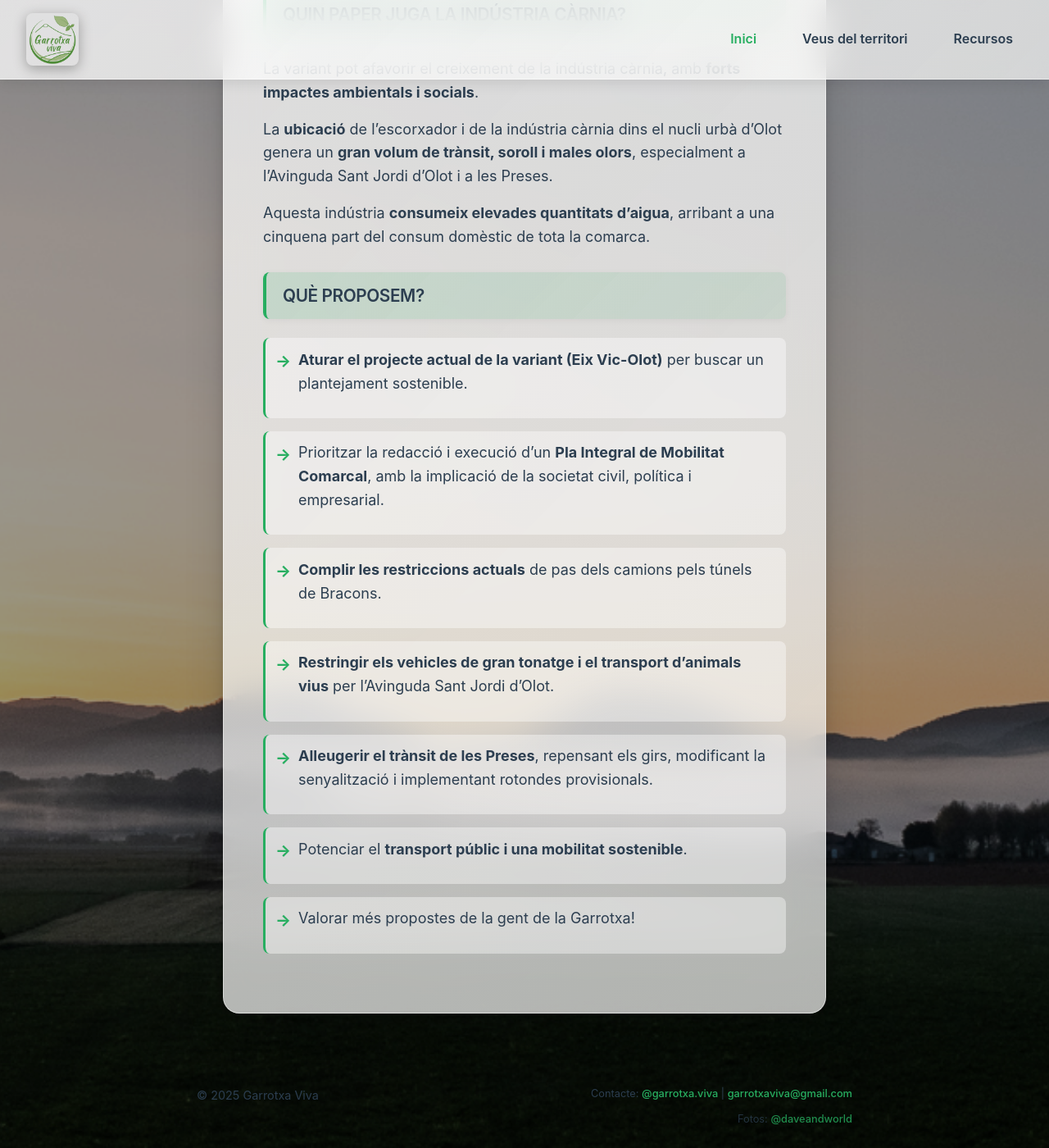
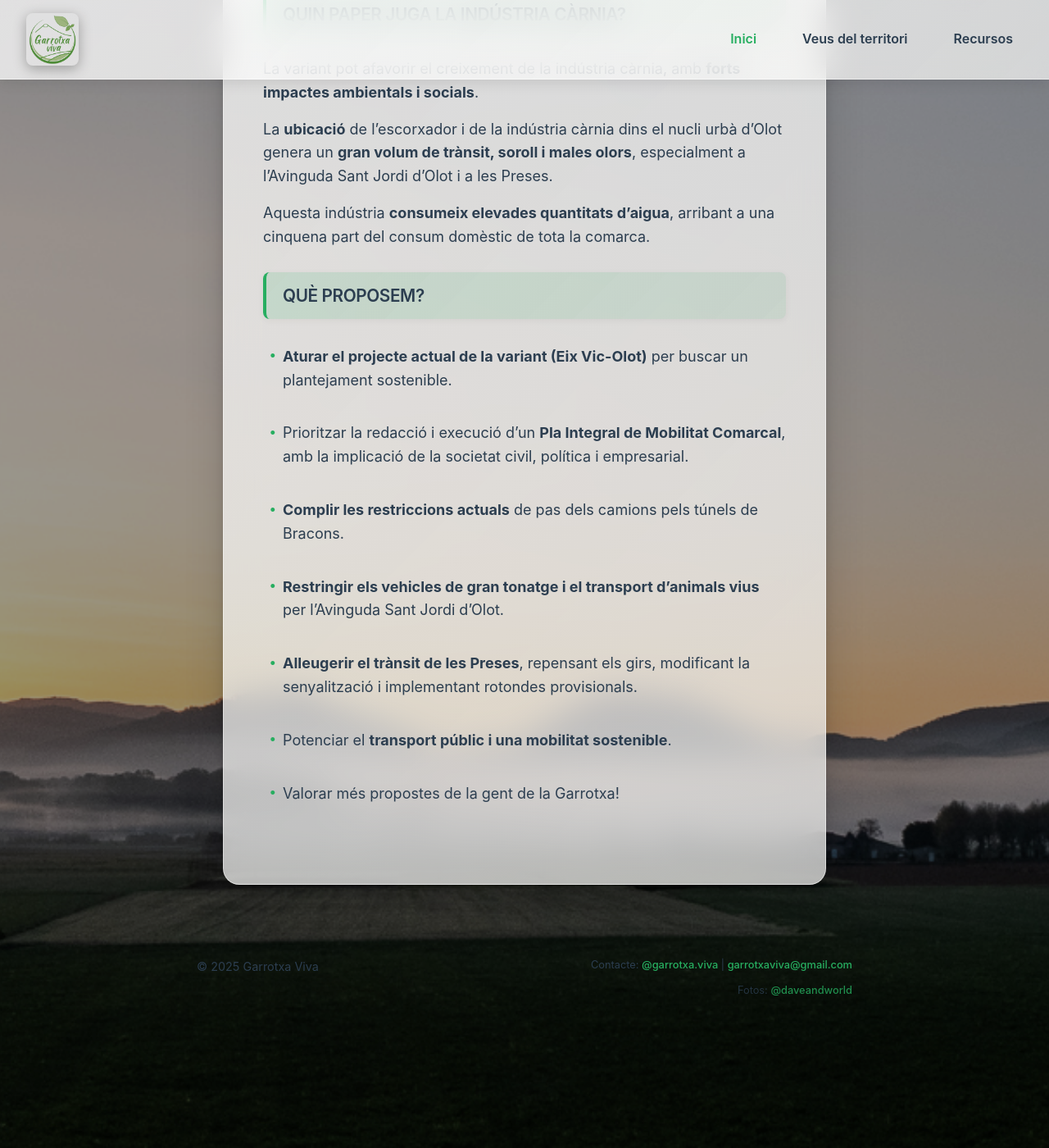
Before and after one commit to garrotxa-viva/garrotxa-viva.github.io, a Jekyll site: the page built from index.markdown, in a window 1280 px wide and 1400 px high, scrolled down 1927 px. Shown: the whole window at 82% size. Built offline with Jekyll 4.4.1, drawn with Linux system fonts in a browser that asks for light colours; after the commit the page ends 3170 px from its top, so only the background shows below that.

Commit message:
Only rick list items for links in "recursos"

```diff
--- a/assets/css/main.css
+++ b/assets/css/main.css
@@ -269,8 +269,22 @@ a:hover {
 }
 
 .content-box li {
+  margin-bottom: 0.25rem;
+  padding: 0.5rem 0 0.5rem 1.5rem;
+  position: relative;
+  color: #2c3e50;
+}
+
+.content-box li::before {
+  content: '•';
+  position: absolute;
+  left: 0.5rem;
+  color: #27ae60;
+  font-weight: bold;
+}
+
+.recursos-content li {
   margin-bottom: 1rem;
-  padding: 0.75rem 1rem 0.75rem 2.5rem;
   position: relative;
   background: rgba(255, 255, 255, 0.4);
   border-radius: 0.5rem;
@@ -278,23 +292,39 @@ a:hover {
   border-left: 3px solid #27ae60;
 }
 
-.content-box li:hover {
+.recursos-content li:hover {
   background: rgba(255, 255, 255, 0.6);
   transform: translateX(0.25rem);
   box-shadow: 0 0.25rem 0.75rem rgba(0, 0, 0, 0.1);
 }
 
-.content-box li::before {
+.recursos-content li a {
+  display: block;
+  padding: 0.75rem 1rem 0.75rem 2.5rem;
+  color: #2c3e50;
+  text-decoration: none;
+  font-weight: normal;
+}
+
+.recursos-content li a:hover {
+  color: #2c3e50;
+  text-decoration: none;
+}
+
+.recursos-content li::before {
   content: '→';
   position: absolute;
   left: 0.75rem;
+  top: 0.75rem;
   color: #27ae60;
   font-weight: bold;
   font-size: 1.25rem;
   transition: transform 0.3s ease;
+  z-index: 1;
+  pointer-events: none;
 }
 
-.content-box li:hover::before {
+.recursos-content li:hover::before {
   transform: translateX(0.25rem);
 }
 
```
